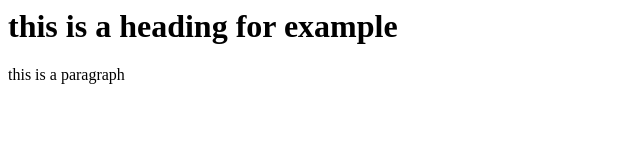
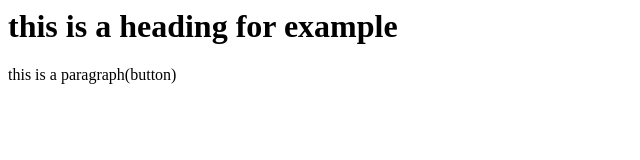
Before and after one commit to ahmaddabeer/localrepo, a plain HTML site: page index.html in a window 1280 px wide. Shown: the full height of the page, 0-640 px from the left. Drawn offline with Linux system fonts and the light colour scheme.

```diff
--- a/index.html
+++ b/index.html
@@ -1,6 +1,6 @@
 <h1> this is a heading for example
 
 </h1>
-<p>this is a paragraph
+<p>this is a paragraph(button)
 
 </p>
```
